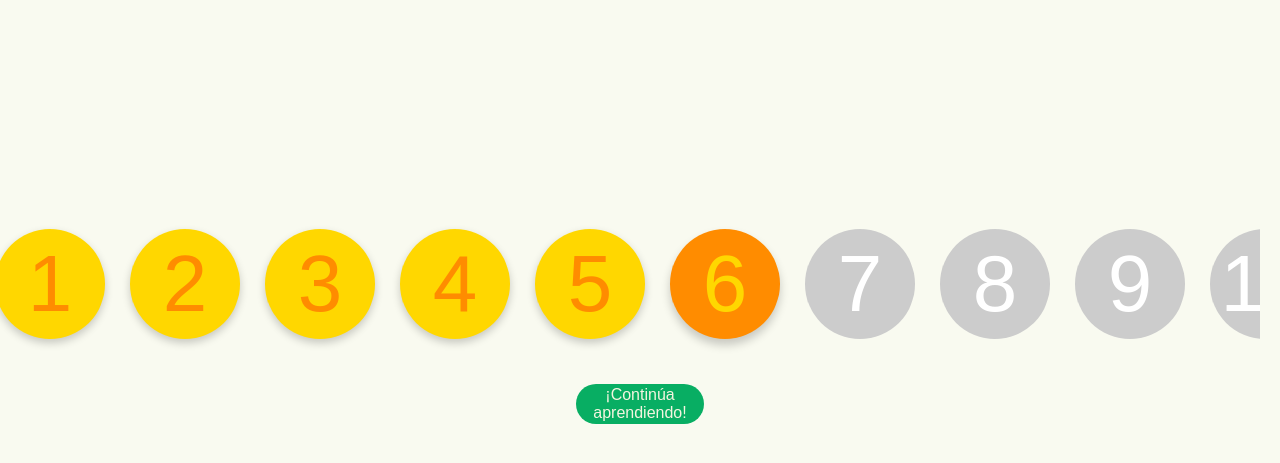
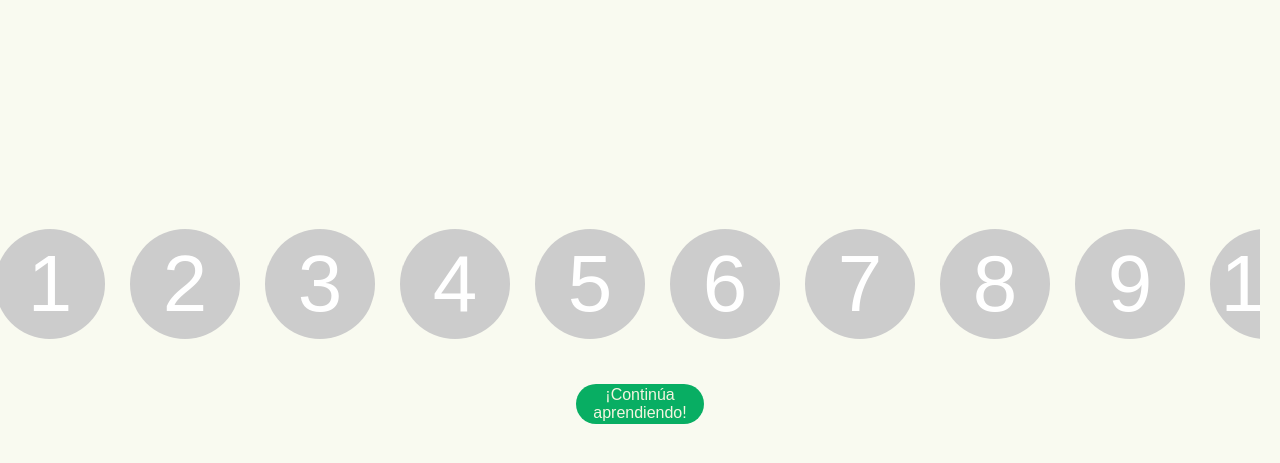
Before and after one commit to Pansocrates03/sail, a Django app: page /niveles/ in a window 1280 px wide. Shown: the part 96-559 px from the top of the page. Run offline with Django 5.2, Linux system fonts and the light colour scheme; a user stored in the database is signed in; data comes from the database, SQL or seed files in the repository; some web fonts are replaced.

Commit message:
apphtml update
Todas las bolitas grises, y ejemplos en las bolitas amarillas y naranjas

```diff
--- a/SAILearningWeb/levels/templates/levels/app.html
+++ b/SAILearningWeb/levels/templates/levels/app.html
@@ -48,13 +48,15 @@
 
     <main>
 
-        <div class="horizontal-scroll-wrapper squares">
-        <a href="{% url 'levels:level' %}" class="active">1</a>
-        <a class="active">2</a>
-        <a class="active">3</a>
-        <a class="active">4</a>
-        <a class="active">5</a>
-        <a class="select">6</a>
+      <div class="horizontal-scroll-wrapper squares">
+        <!-- a class="active" href="{% url 'levels:level' %}"> Clase Amarilla </a -->
+        <!-- a class="select" href="{% url 'levels:level' %}"> Clase Naranja </a -->
+        <a>1</a>
+        <a>2</a>
+        <a>3</a>
+        <a>4</a>
+        <a>5</a>
+        <a>6</a>
         <a>7</a>
         <a>8</a>
         <a>9</a>
```
